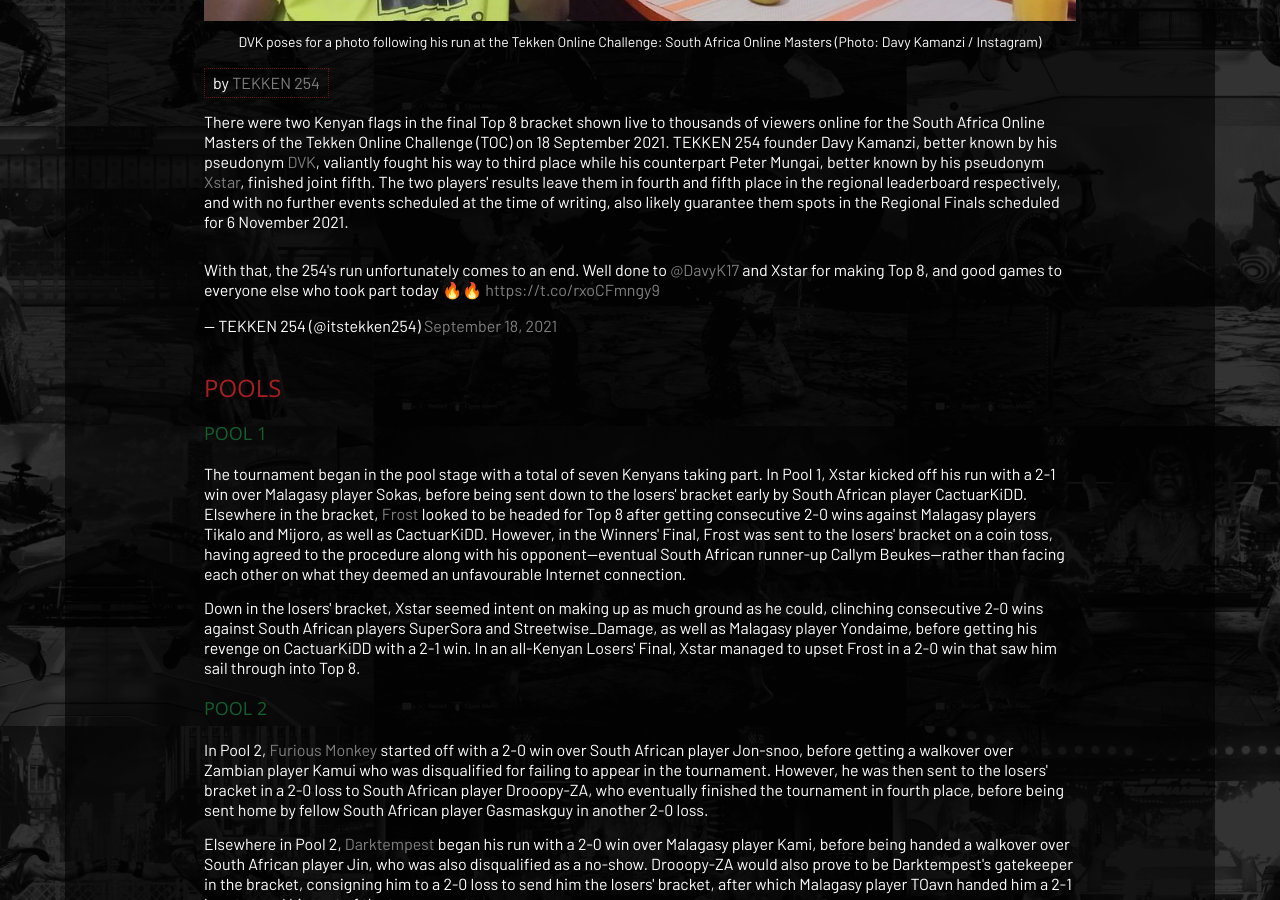
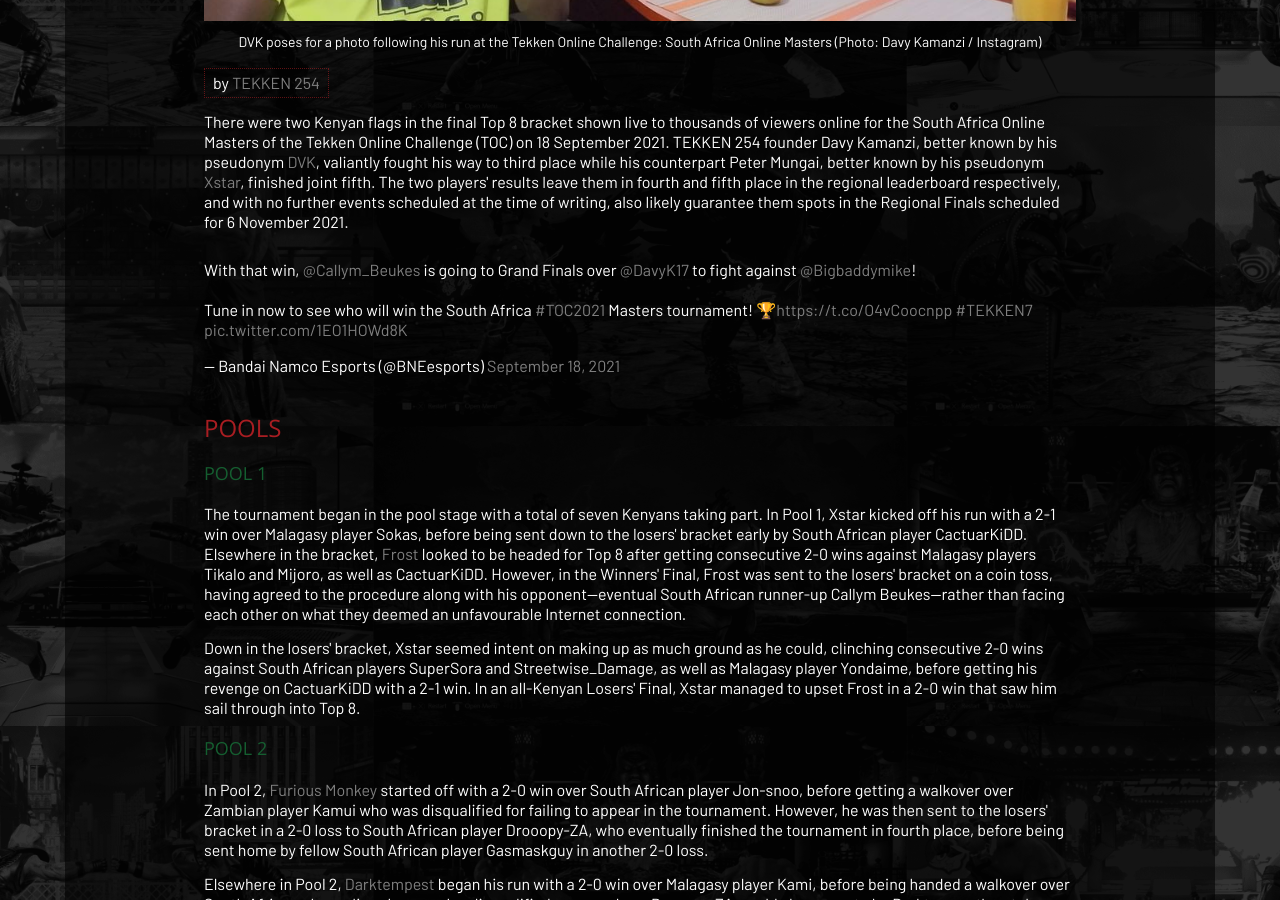
Before and after one commit to TEKKEN-254/client, a Jekyll site: the page built from _posts/2021-09-19-dvk-toc-south-africa.md, in a window 1280 px wide and 900 px high, scrolled down 774 px. Built offline with Jekyll 4.4.1, drawn with Linux system fonts in a browser that asks for light colours; comment, search, counter and statistics services are not loaded.

Commit message:
Updating top tweet

```diff
--- a/_posts/2021-09-19-dvk-toc-south-africa.md
+++ b/_posts/2021-09-19-dvk-toc-south-africa.md
@@ -13,7 +13,7 @@ top: true
 <p>There were two Kenyan flags in the final Top 8 bracket shown live to thousands of viewers online for the South Africa Online Masters of the Tekken Online Challenge (TOC) on 18 September 2021. TEKKEN 254 founder Davy Kamanzi, better known by his pseudonym <a href="/circuit/tekken/profile.html?id=4092983" target="_blank">DVK</a>, valiantly fought his way to third place while his counterpart Peter Mungai, better known by his pseudonym <a href="/circuit/tekken/profile.html?id=4183920" target="_blank">Xstar</a>, finished joint fifth. The two players' results leave them in fourth and fifth place in the regional leaderboard respectively, and with no further events scheduled at the time of writing, also likely guarantee them spots in the Regional Finals scheduled for 6 November 2021.
 
 <div class="d-flex justify-content-center">
-    <blockquote class="twitter-tweet"><p lang="en" dir="ltr">With that, the 254&#39;s run unfortunately comes to an end. Well done to <a href="https://twitter.com/DavyK17?ref_src=twsrc%5Etfw">@DavyK17</a> and Xstar for making Top 8, and good games to everyone else who took part today 🔥🔥 <a href="https://t.co/rxoCFmngy9">https://t.co/rxoCFmngy9</a></p>&mdash; TEKKEN 254 (@itstekken254) <a href="https://twitter.com/itstekken254/status/1439239367130812416?ref_src=twsrc%5Etfw">September 18, 2021</a></blockquote> <script async src="https://platform.twitter.com/widgets.js" charset="utf-8"></script>
+    <blockquote class="twitter-tweet"><p lang="en" dir="ltr">With that win, <a href="https://twitter.com/Callym_Beukes?ref_src=twsrc%5Etfw">@Callym_Beukes</a> is going to Grand Finals over <a href="https://twitter.com/DavyK17?ref_src=twsrc%5Etfw">@DavyK17</a> to fight against <a href="https://twitter.com/Bigbaddymike?ref_src=twsrc%5Etfw">@Bigbaddymike</a>!<br><br>Tune in now to see who will win the South Africa <a href="https://twitter.com/hashtag/TOC2021?src=hash&amp;ref_src=twsrc%5Etfw">#TOC2021</a> Masters tournament! 🏆<a href="https://t.co/O4vCoocnpp">https://t.co/O4vCoocnpp</a> <a href="https://twitter.com/hashtag/TEKKEN7?src=hash&amp;ref_src=twsrc%5Etfw">#TEKKEN7</a> <a href="https://t.co/1EO1HOWd8K">pic.twitter.com/1EO1HOWd8K</a></p>&mdash; Bandai Namco Esports (@BNEesports) <a href="https://twitter.com/BNEesports/status/1439236021439250445?ref_src=twsrc%5Etfw">September 18, 2021</a></blockquote> <script async src="https://platform.twitter.com/widgets.js" charset="utf-8"></script>
 </div>
 
 <section>
```
